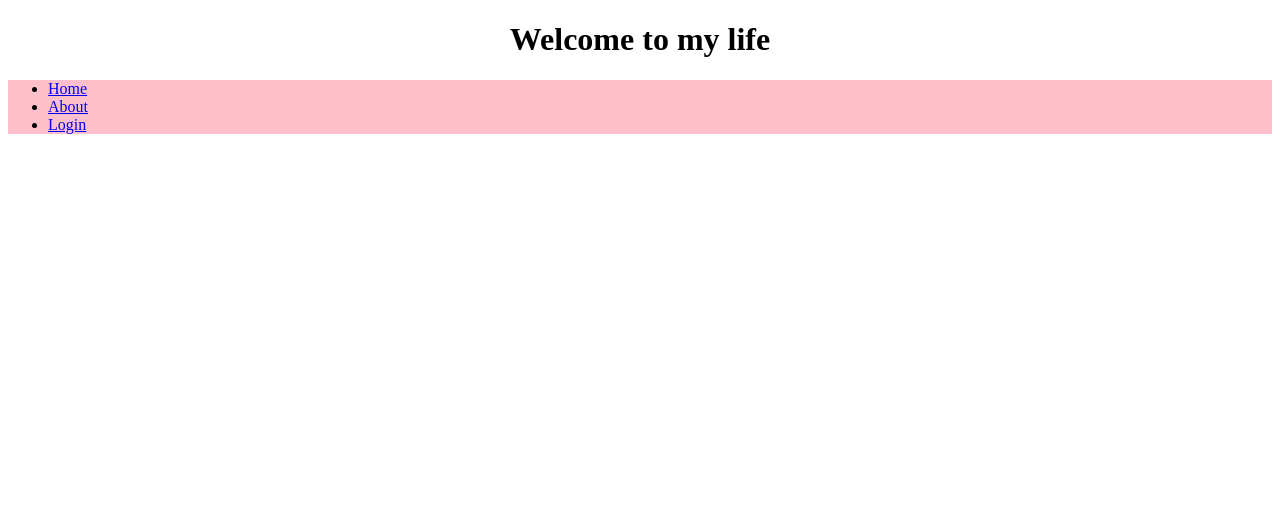
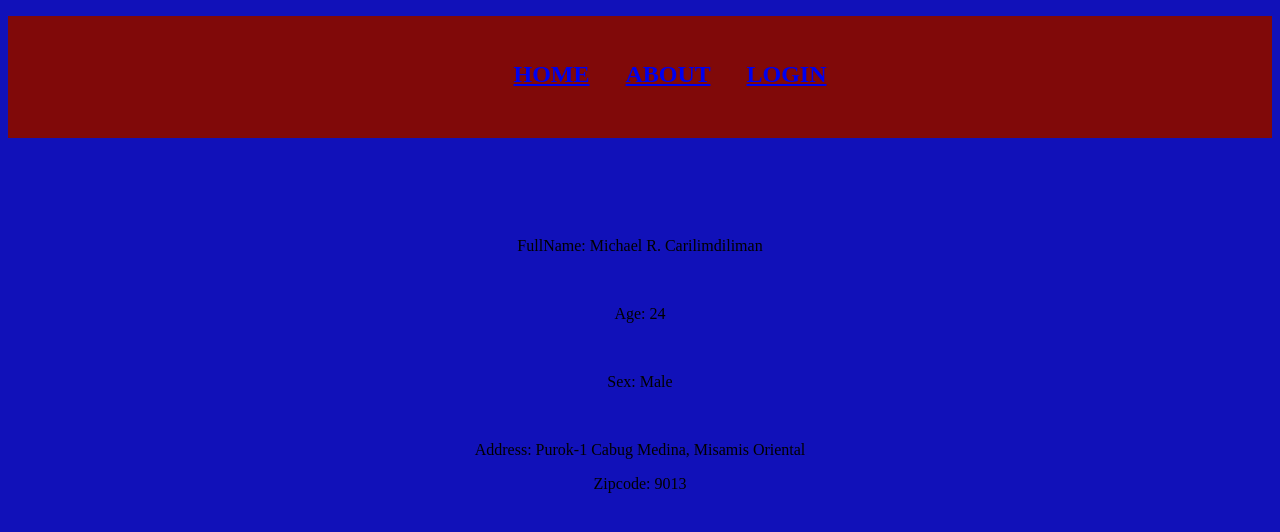
Before and after one commit to mcarlz/PROF-ELEC-WS101, a plain HTML site: page index.html in a window 1280 px wide. Drawn offline with Linux system fonts and the light colour scheme.

Commit message:
second commit

```diff
--- a/index.html
+++ b/index.html
@@ -1,20 +1,54 @@
 <!DOCTYPE html>
 <html lang="en">
 <head>
-    <meta charset="UTF-8">
-    <meta name="viewport" content="width=device-width, initial-scale=1.0">
-    <meta http-equiv="X-UA-Compatible" content="ie=edge">
-    <title>Document</title>
+ <title>HOME</title>
 </head>
+<style>
+body{
+    background:rgb(17, 17, 185);
+}
+h1{
+    padding-bottom:50px;
+    text-align: center;
+    margin-top: 5px;
+}
+header{
+    background-color: rgb(128, 9, 9);
+}
+#nav-bar{
+    padding-top: 40px;
+}
+ul,a{
+   padding-left: 30px;
+}
+#frm1{
+    text-align: center;
+    padding-top: 5%;
+}
+p1{
+    font-size: 30px;
+}
+</style>
 <body>
-        <center> <h1>Welcome to my life</h1> </center>
-         <div style="background-color: pink">
-            <ul>
-                <li> <a href="Home.html">Home</a> </li>
-                <li> <a href="About.html">About</a> </li>
-                <li> <a href="Login.html">Login</a> </li>
-            </ul>
-            </div>
-
+    <div >
+        <header>
+            <nav>
+                <ul>
+                    <div id="nav-bar">
+                    <h1><a href="index.html"><span>HOME</span></a>
+                    <a href="about.html"><span>ABOUT</span></a>
+                    <a href="login.html"><span>LOGIN</span></a></h2>
+                    </div>
+                </ul>
+            </nav>
+        </header>
+    </div>
+    <form id="frm1">
+        <p id="p1">FullName: Michael R. Carilimdiliman</p> <br>
+        <p>Age: 24</p> <br>
+        <p>Sex: Male</p> <br>
+        <p>Address: Purok-1 Cabug Medina, Misamis Oriental </p>
+        <p>Zipcode: 9013</p> <br>
+    </form>
 </body>
 </html>
```
Also changed, not shown: about.html (added, +52 -0 lines), login.html (added, +53 -0 lines).
